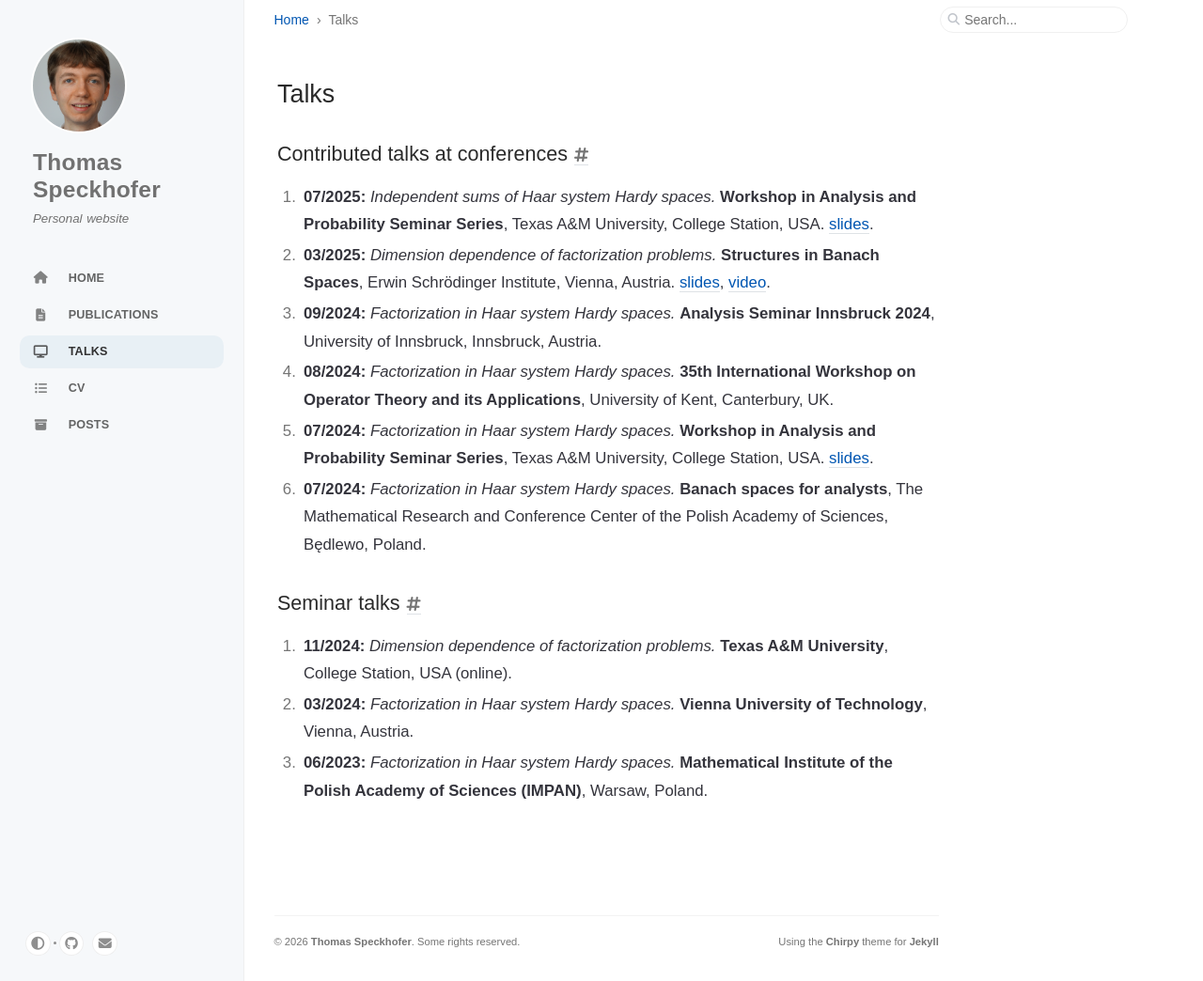
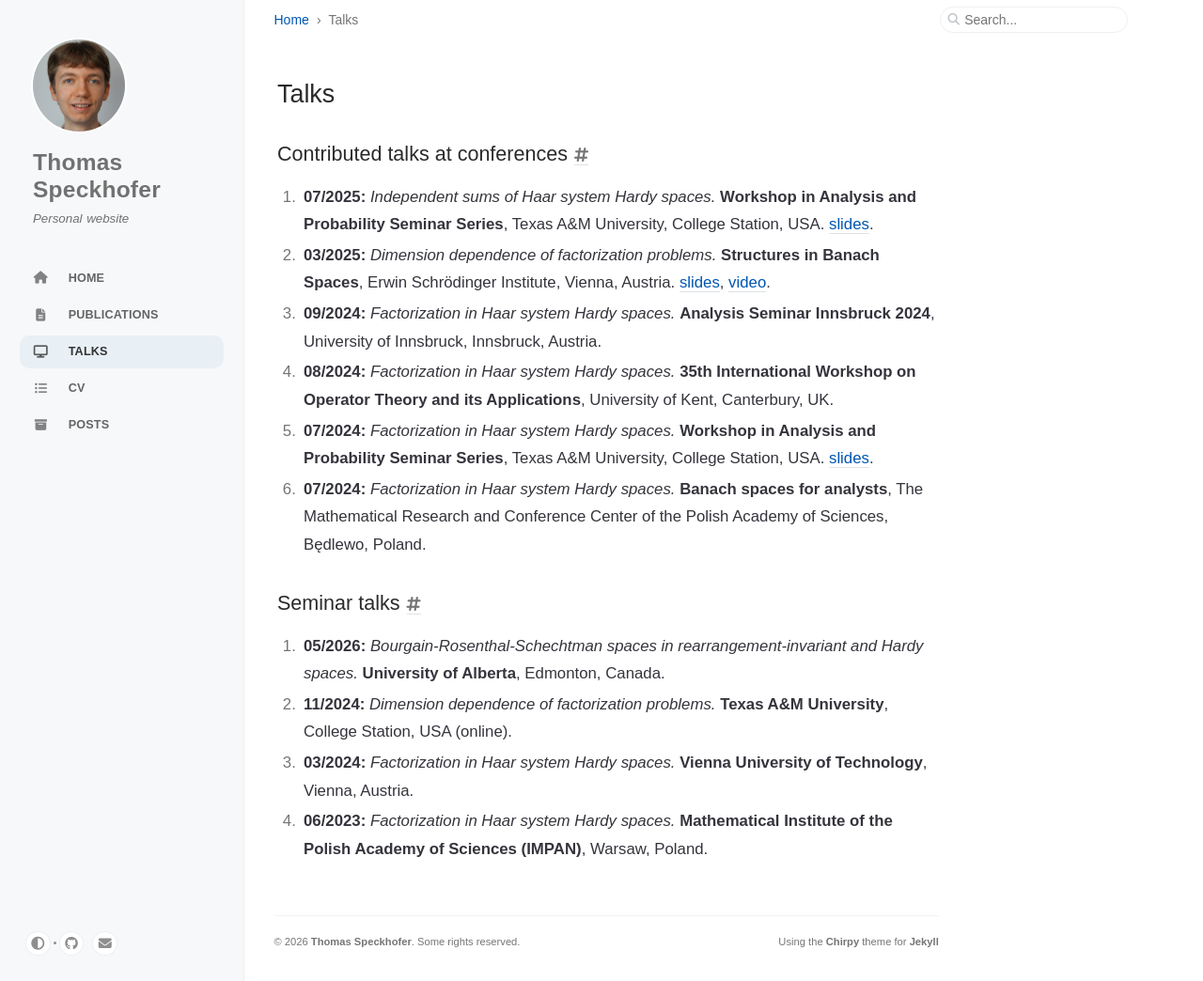
Before and after one commit to speckhofer/speckhofer.github.io, a Jekyll site: the page built from _tabs/talks.md, in a window 1280 px wide and 1044 px high. Shown: the whole window at 94% size. Built offline with Jekyll 4.4.1, drawn with Linux system fonts in a browser that asks for light colours; cached includes are drawn as plain includes.

Commit message:
Update talks.md

```diff
--- a/_tabs/talks.md
+++ b/_tabs/talks.md
@@ -14,6 +14,7 @@ order: 2
 
 ## Seminar talks
 
+1. **05/2026:** _Bourgain-Rosenthal-Schechtman spaces in rearrangement-invariant and Hardy spaces._ **University of Alberta**, Edmonton, Canada.
 1. **11/2024:** _Dimension dependence of factorization problems._ **Texas A&M University**, College Station, USA (online).
 1. **03/2024:** _Factorization in Haar system Hardy spaces._ **Vienna University of Technology**, Vienna, Austria.
 1. **06/2023:** _Factorization in Haar system Hardy spaces._ **Mathematical Institute of the Polish Academy of Sciences (IMPAN)**, Warsaw, Poland.
```
